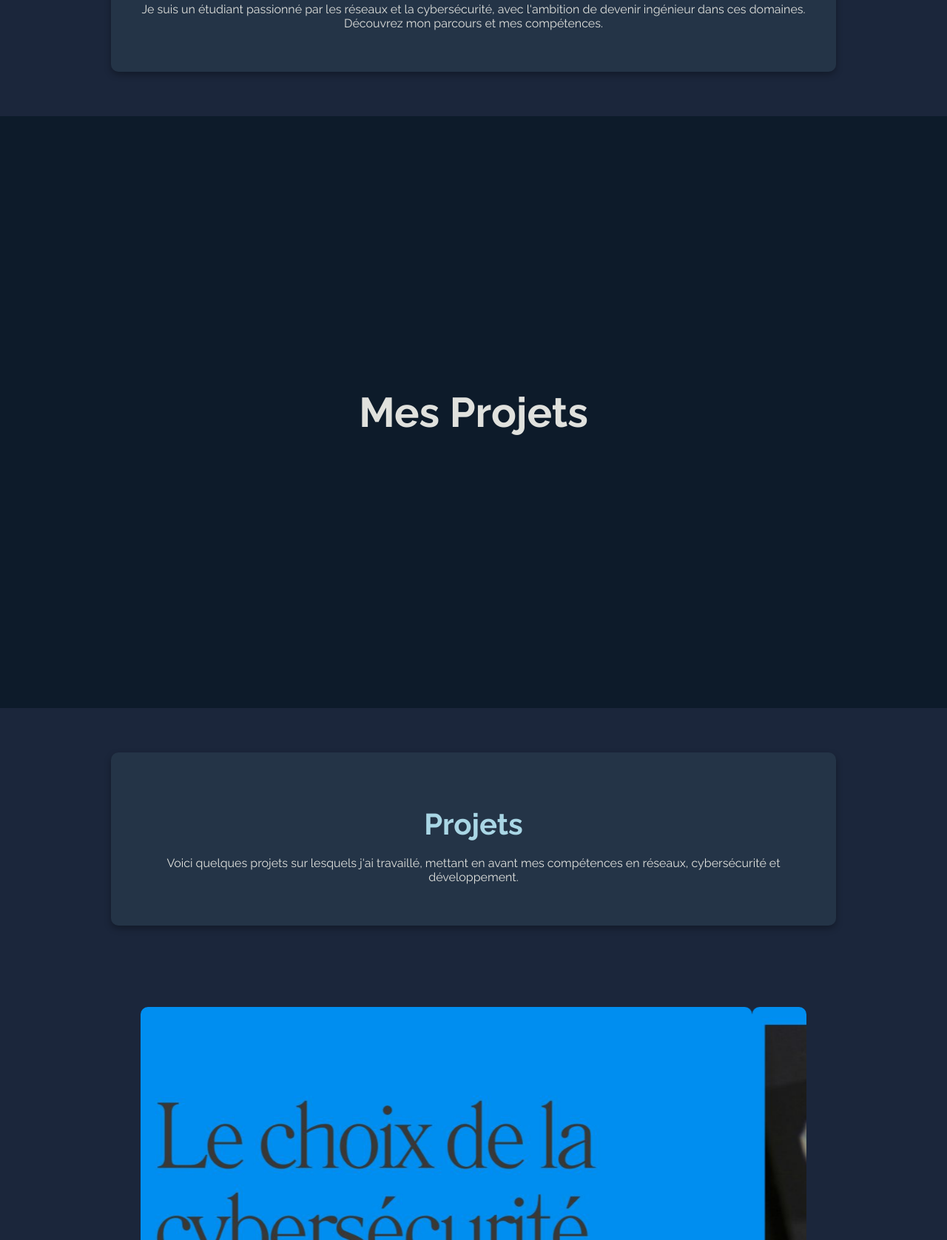
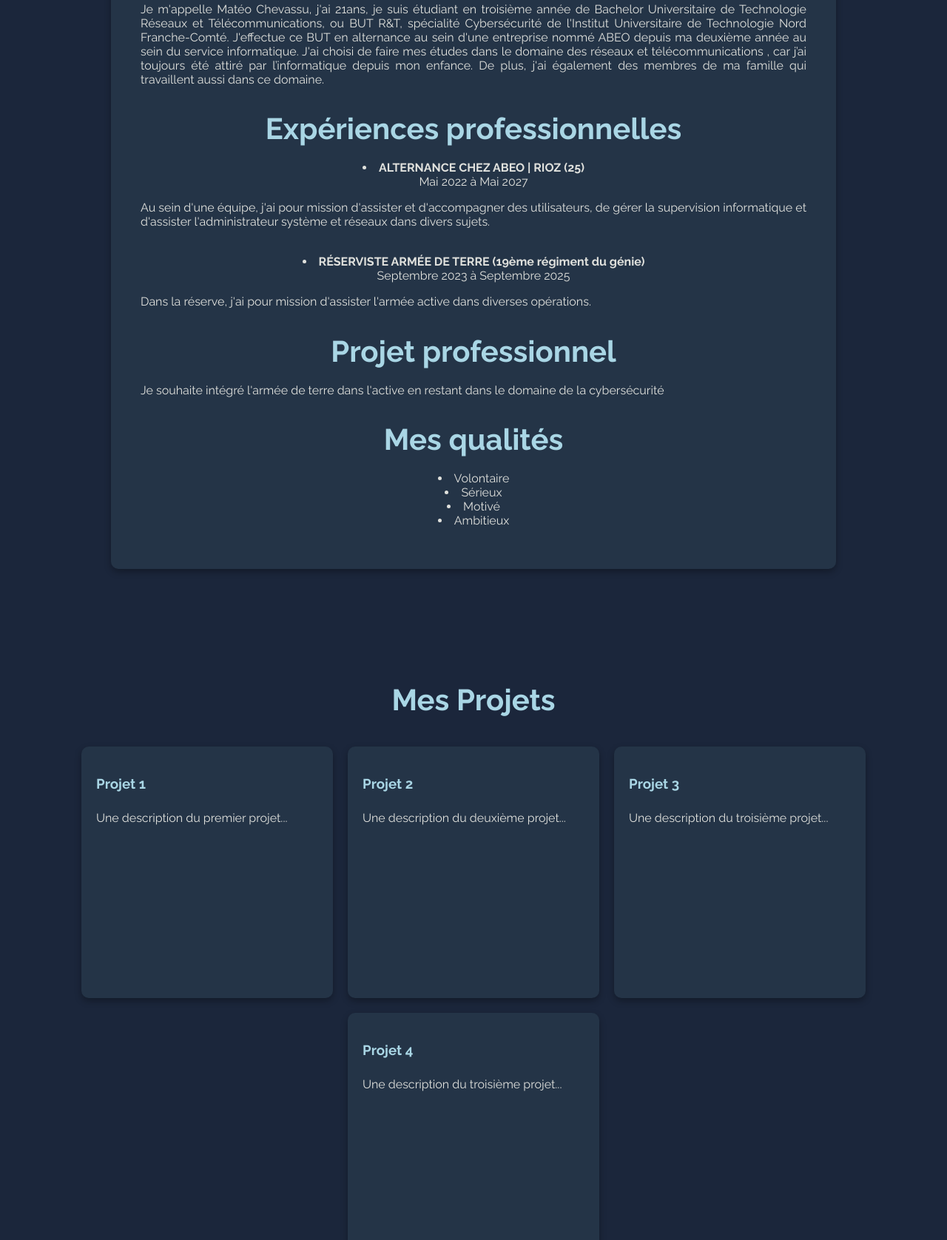
Before and after one commit to Akimaru25/portfolio2, a plain HTML site: page index.html in a window 1280 px wide. Shown: the part 997-2673 px from the top of the page at 74% size. Drawn offline with Linux system fonts and the light colour scheme.

Commit message:
Update index.html

```diff
--- a/index.html
+++ b/index.html
@@ -165,15 +165,63 @@
             from { opacity: 0; transform: translateY(20px); }
             to { opacity: 1; transform: translateY(0); }
         }
+
+        #projects h2 {
+            font-size: 2.5em;
+            margin-bottom: 40px;
+            text-align: center; /* Centrer le titre */
+        }
+
+        .cards-container {
+            display: flex;
+            flex-wrap: wrap; /* Permet de passer à la ligne suivante si nécessaire */
+            justify-content: center; /* Aligne les cartes à gauche */
+            gap: 20px;
+            max-width: 1200px; /* Limiter la largeur des cartes pour ne pas les étirer */
+            margin: 0 auto;
+        }
+
+        /* Style pour les cartes */
+        .card {
+            background: #243447;
+            border-radius: 10px;
+            padding: 20px;
+            box-shadow: 0 4px 10px rgba(0, 0, 0, 0.3);
+            transition: transform 0.3s;
+            cursor: pointer;
+            text-align: left;
+            color: #e0e1dd;
+            width: 300px; /* Taille fixe pour que toutes les cartes aient la même largeur */
+            height: 300px; /* Taille fixe pour que toutes les cartes aient la même hauteur */
+            display: flex;
+            flex-direction: column;
+            justify-content: space-between; /* Pour espacer les éléments à l'intérieur de la carte */
+        }
+
+        .card:hover {
+            transform: translateY(-10px);
+        }
+
+        .card h3 {
+            color: #a9d6e5;
+            margin-bottom: 10px;
+        }
+
+        .card p {
+            color: #e0e1dd;
+            flex-grow: 1; /* Pour que le texte s'ajuste bien dans la carte sans déborder */
+        }
+
     </style>
 </head>
 <body>
     <nav>
         <ul>
             <li><a href="#about-me">Présentation</a></li>
-            <li><a href="#skills">Compétences</a></li>
             <li><a href="#projects">Projets</a></li>
             <li><a href="#carousel-section">Carrousel</a></li>
+            <li><a href="">Spécialté</a></li>
+            <li><a href="">Contact</a></li>
         </ul>
     </nav>
 
@@ -184,20 +232,61 @@
     <section id="about-me" class="content-section">
         <div class="content-box">
             <h2>À propos de moi</h2>
-            <p>Je suis un étudiant passionné par les réseaux et la cybersécurité, avec l'ambition de devenir ingénieur dans ces domaines. Découvrez mon parcours et mes compétences.</p>
+            <p align="justify">Je m'appelle Matéo Chevassu, j'ai 21ans, je suis étudiant en troisième année de Bachelor Universitaire de Technologie Réseaux et Télécommunications, ou BUT R&T, spécialité Cybersécurité de l'Institut Universitaire de Technologie Nord Franche-Comté. J'effectue ce BUT en alternance au sein d'une entreprise nommé ABEO depuis ma deuxième année au sein du service informatique.
+
+                J'ai choisi de faire mes études dans le domaine des réseaux et télécommunications  , car j’ai toujours été attiré par l’informatique depuis mon enfance. De plus, j'ai également des membres de ma famille qui travaillent aussi dans ce domaine.</p>
+            <h2>Expériences professionnelles</h2>
+            <li>
+                <strong>ALTERNANCE CHEZ ABEO | RIOZ (25)</strong><br>
+                Mai 2022 à Mai 2027<br>
+                <p align="justify">
+                Au sein d'une équipe, j'ai pour mission d'assister et d'accompagner des utilisateurs, de gérer la supervision informatique et d'assister l'administrateur système et réseaux dans divers sujets.
+                </p>
+            </li>
+            <br>
+            <li>
+                <strong>RÉSERVISTE ARMÉE DE TERRE (19ème régiment du génie)</strong><br>
+                Septembre 2023 à Septembre 2025<br>
+                <p align="justify">
+                Dans la réserve, j'ai pour mission d'assister l'armée active dans diverses opérations.
+                </p>
+            </li>
+            <h2>Projet professionnel</h2>
+                <p align="justify">Je souhaite intégré l'armée de terre dans l'active en restant dans le domaine de la cybersécurité</p>
+            <h2>Mes qualités</h2>
+            <p>
+                <li>Volontaire</li>
+                <li>Sérieux</li>
+                <li>Motivé</li>
+                <li>Ambitieux</li>
+            </p>
+            </div>
+            </section>
+
+    <section id="projects" class="content-section">
+
+        <h2>Mes Projets</h2>
+        <div class="cards-container">
+            <div class="card">
+                <h3>Projet 1</h3>
+                <p>Une description du premier projet...</p>
+            </div>
+            <div class="card">
+                <h3>Projet 2</h3>
+                <p>Une description du deuxième projet...</p>
+            </div>
+            <div class="card">
+                <h3>Projet 3</h3>
+                <p>Une description du troisième projet...</p>
+            </div>
+            <div class="card">
+                <h3>Projet 4</h3>
+                <p>Une description du troisième projet...</p>
+            </div>
         </div>
     </section>
 
-    <div class="parallax">
-        <h1>Mes Projets</h1>
-    </div>
 
-    <section id="projects" class="content-section">
-        <div class="content-box">
-            <h2>Projets</h2>
-            <p>Voici quelques projets sur lesquels j'ai travaillé, mettant en avant mes compétences en réseaux, cybersécurité et développement.</p>
-        </div>
-    </section>
 
     <!-- Section du carrousel -->
     <section id="carousel-section">
```
